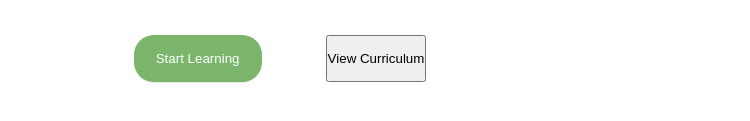
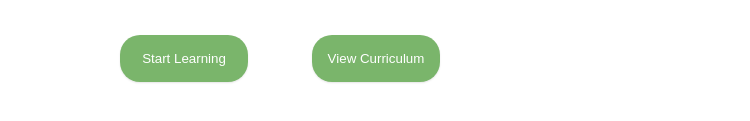
Before and after one commit to Jaisal-Gautam/Codyssey, a website built with Vite: page index.html in a window 1280 px wide. Shown: the part 571-692 px from the top of the page, 360-1110 px from the left. Built offline with nearby package versions, Linux system fonts and the light colour scheme.

Commit message:
Updated Hero

```diff
--- a/index.html
+++ b/index.html
@@ -40,7 +40,7 @@
           <button class="hero_button">
             Start Learning
           </button>
-          <button>
+          <button class="hero_button">
             View Curriculum
           </button>
         </div>
```
